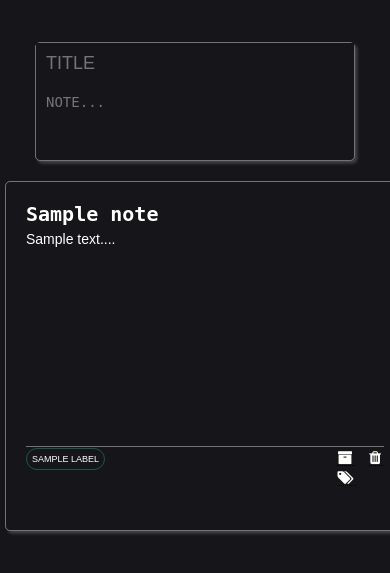
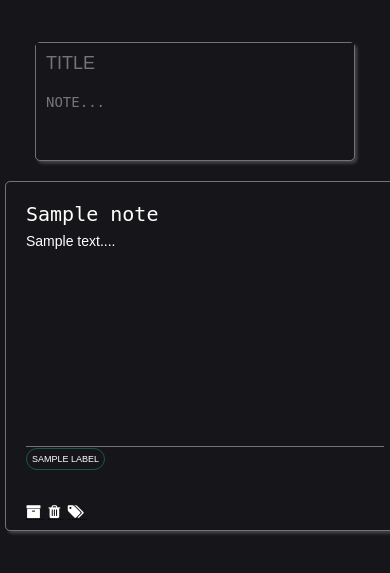
Before and after one commit to sundayirvine-code/keep-notes-app, a Django app: page / in a window 390 px wide. Shown: the part 90-663 px from the top of the page. Run offline with Django 4.2, Linux system fonts and the light colour scheme; a user stored in the database is signed in; tables that the repository leaves empty hold one stand-in row (values such as "Sample post"); some libraries are stand-ins or nearby versions; some web fonts are replaced.

Commit message:
more edits

```diff
--- a/notes_app/static/notes_app/index.css
+++ b/notes_app/static/notes_app/index.css
@@ -211,11 +211,9 @@ h1 {
 
 }
 .meta_right{
-    width: 20%;
-    height: 100%;
-    float: right;
-    padding-left: 25px;
-
+    width: 100%;
+    position: relative;
+    bottom: -30px;
 }
 select{
     font-family: Arial;
@@ -267,8 +265,8 @@ font-size: 10px;
   }
 
 .meta_left{
-    width: 79%;
-    height: 100%;
+    width: 100%;
+    height: fit-content;
     float: left;
 }
 #attach_label, #delete, #archive{
@@ -334,12 +332,14 @@ font-size: 10px;
     position: relative;
 }
 .label_link p ,.label_link2 p, #label_uo li p, .label_link_create p{
-    font-size: 1.02vw;
+    font-size: 16px;
     list-style: none;
     text-decoration: none;
     margin-left: 15px;
     cursor: pointer;
     font-family: Arial, Helvetica, sans-serif;
+    letter-spacing: .01785714em;
+    font-weight: 500;
 }
 
 .label_link:hover ,#label_uo li:hover{
--- a/notes_app/static/notes_app/media.css
+++ b/notes_app/static/notes_app/media.css
@@ -138,7 +138,7 @@ padding: 0;
 @media only screen and (max-width: 880px) {
   .label_icons_show {
     display:inline-block;
-    font-size: 12px;
+    font-size: 16px;
 }
 .label_icons_edit {
   right: 15%;
@@ -229,16 +229,20 @@ font-size: 18px;
   font-size: 14px;
 }
 .meta_left span, .meta_right span {
-  font-size: 12px;
+  font-size: 11px;
 }
 .n_content{
-  font-size: 20px;
+  font-size: 18px;
+  font-weight: 400;
+  line-height: 1.25rem;
 }
 .search{
   border: 1px solid #FFFFFE;
 }
 .note_title h1 {
-  font-size: 30px;
+  font-size: 28px;
+  font-weight: 500;
+  line-height: 1.5rem;
 }
 
 #big_note {
@@ -251,6 +255,7 @@ font-size: 18px;
 .note_title input {
   font-size: 19px;
   font-weight: bold;
+  padding-left: 15px;
 }
 #close{
   width: 100%;
```
